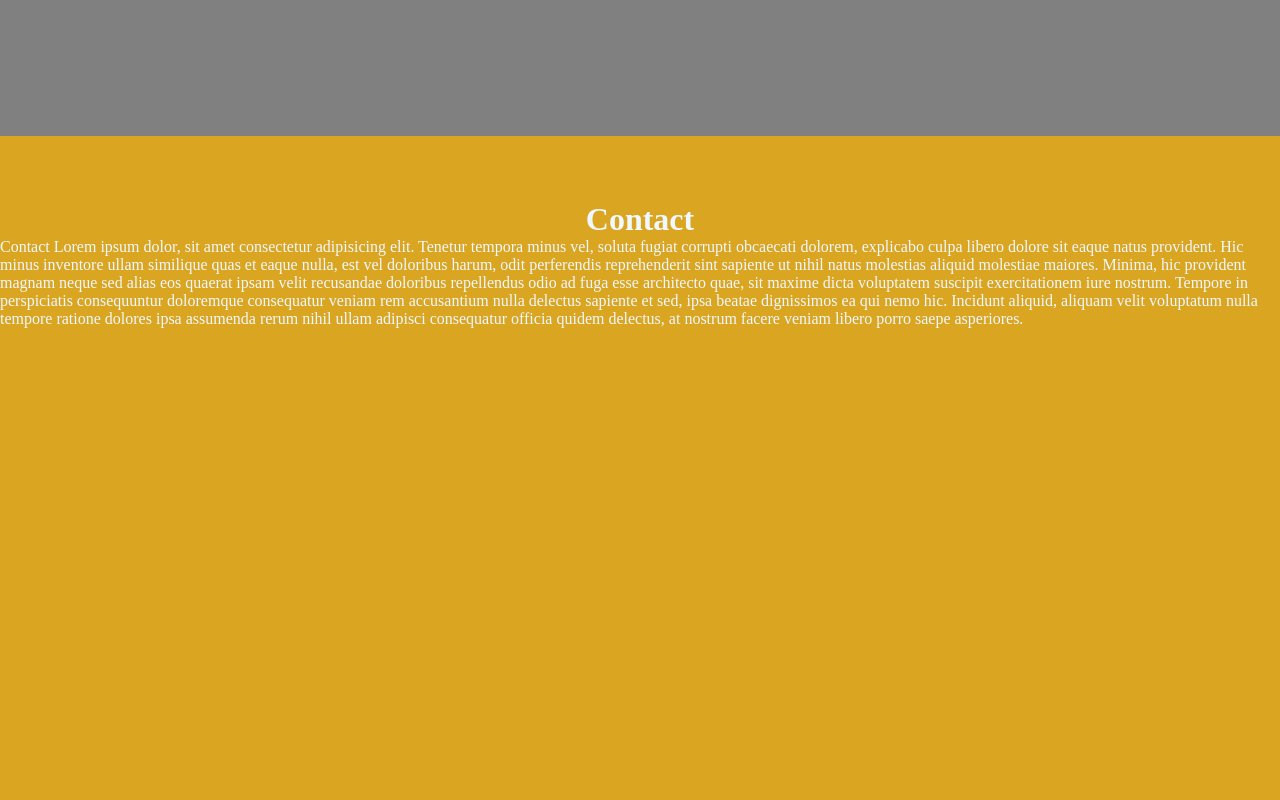
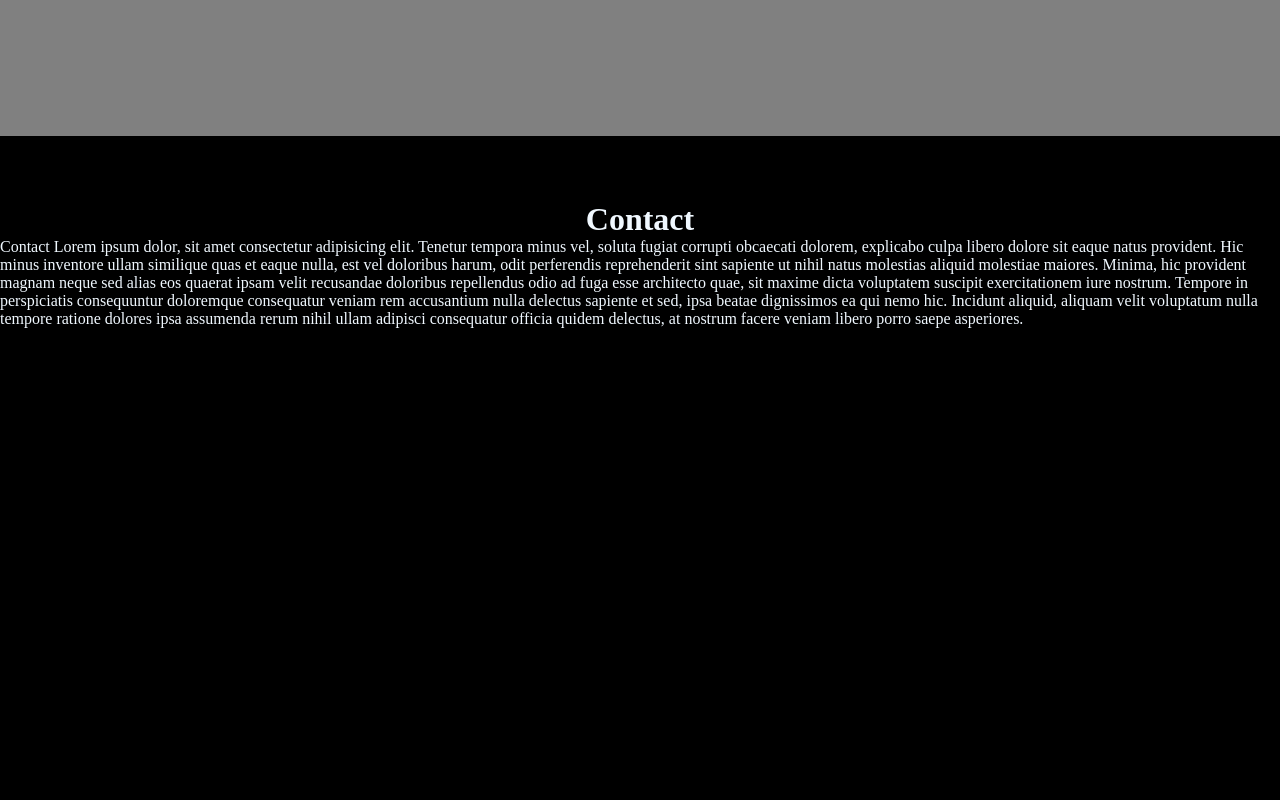
Before and after one commit to Paramesh-Kumar-2004/VP_Portfolio-2, a React (Create React App) app: page / in a window 1280 px wide. Shown: the part 4080-4880 px from the top of the page. Built offline with nearby package versions, Linux system fonts and the light colour scheme.

Commit message:
modified: src/Styles/Contact.css

```diff
--- a/src/Styles/Contact.css
+++ b/src/Styles/Contact.css
@@ -1,4 +1,3 @@
 #Main_Contact_Div {
     min-height: 100vh;
-    background: goldenrod;
 }
```
